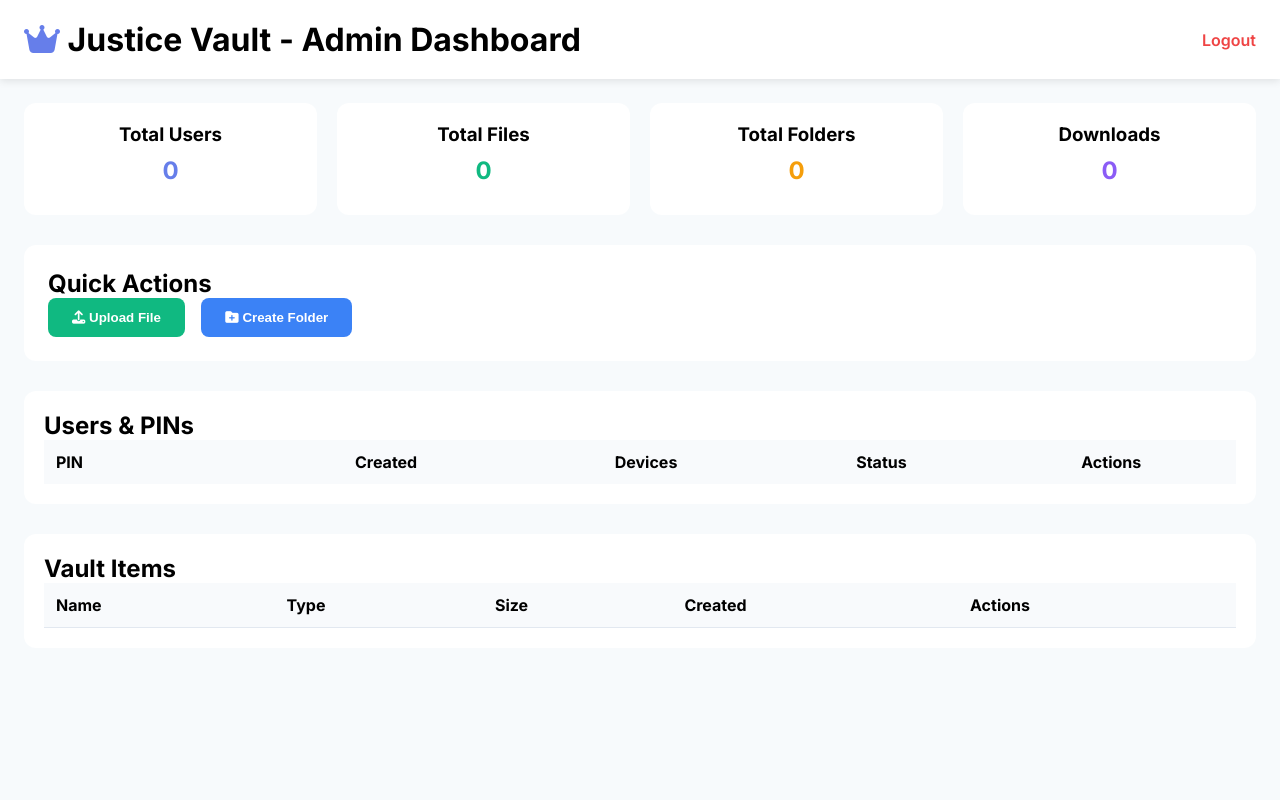
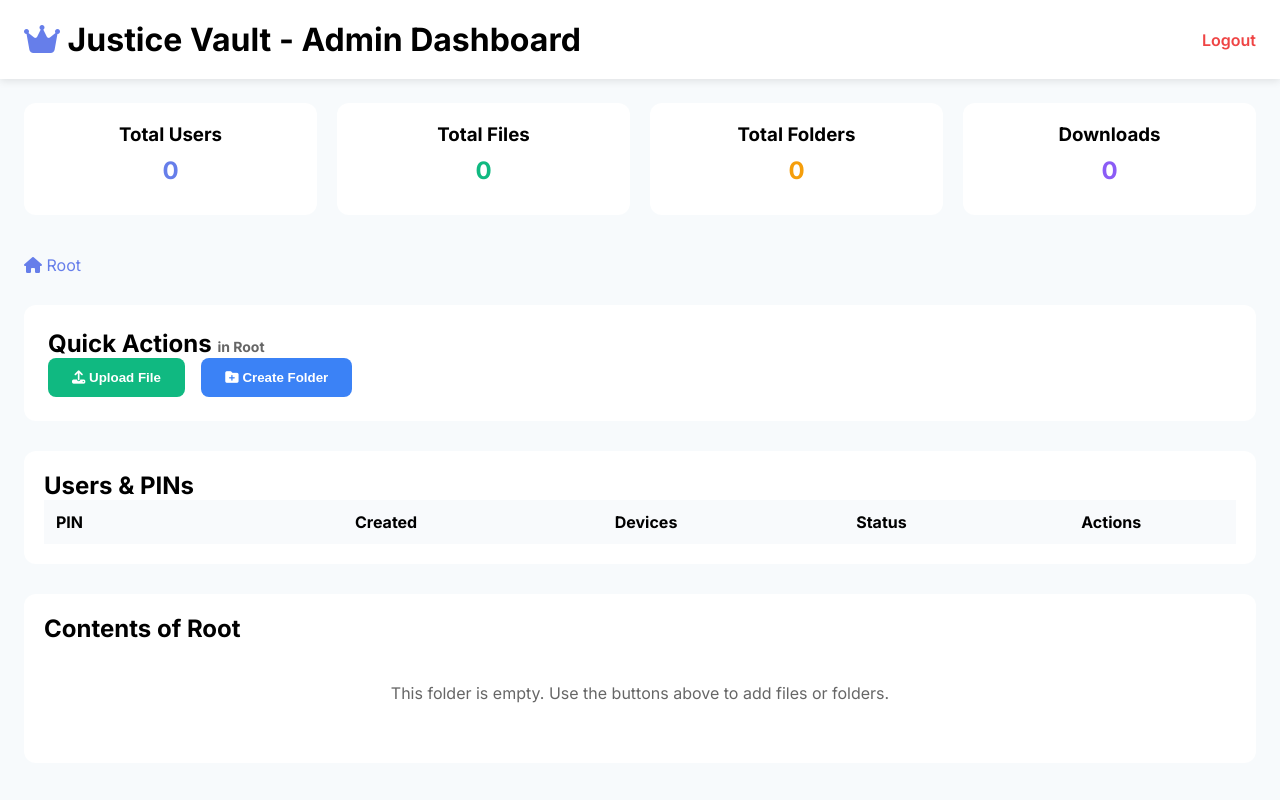
Before and after one commit to clinton10-cyber/justice-vault, a Flask app: page /admin/dashboard in a window 1280 px wide. Run offline with Flask 3, Linux system fonts and the light colour scheme; the visitor is signed in with stand-in values (Sample User, id 1); lists and menus that the app fills with data are empty.

```diff
--- a/templates/admin_dashboard.html
+++ b/templates/admin_dashboard.html
@@ -90,6 +90,28 @@
     }
     .badge-folder { background: #fef3c7; color: #d97706; }
     .badge-file { background: #e0e7ff; color: #4f46e5; }
+    .breadcrumb {
+        display: flex;
+        align-items: center;
+        gap: 8px;
+        flex-wrap: wrap;
+        margin-bottom: 20px;
+        padding: 10px 0;
+    }
+    .breadcrumb a {
+        color: #667eea;
+        text-decoration: none;
+    }
+    .breadcrumb a:hover {
+        text-decoration: underline;
+    }
+    .folder-card {
+        cursor: pointer;
+        transition: transform 0.2s;
+    }
+    .folder-card:hover {
+        transform: translateY(-3px);
+    }
 </style>
 
 <div style="background: #f7fafc; min-height: 100vh;">
@@ -123,13 +145,28 @@
             </div>
         </div>
 
-        <!-- Quick Actions -->
+        <!-- Breadcrumb Navigation -->
+        <div class="breadcrumb">
+            <a href="{{ url_for('admin_dashboard') }}"><i class="fas fa-home"></i> Root</a>
+            {% for crumb in breadcrumb %}
+                <span>/</span>
+                <a href="{{ url_for('admin_dashboard', folder_id=crumb.id) }}">{{ crumb.name }}</a>
+            {% endfor %}
+        </div>
+
+        <!-- Quick Actions (create folder/upload file inside current folder) -->
         <div style="background: white; padding: 24px; border-radius: 12px; margin-bottom: 30px;">
-            <h2>Quick Actions</h2>
-            <button onclick="openUploadModal()" class="action-btn" style="background: #10b981; color: white; margin-right: 12px;">
+            <h2>Quick Actions
+                {% if current_folder %}
+                    <small style="font-size: 14px; color: #666;">in folder: {{ current_folder.name }}</small>
+                {% else %}
+                    <small style="font-size: 14px; color: #666;">in Root</small>
+                {% endif %}
+            </h2>
+            <button onclick="openUploadModal({{ folder_id if folder_id else 'null' }})" class="action-btn" style="background: #10b981; color: white; margin-right: 12px;">
                 <i class="fas fa-upload"></i> Upload File
             </button>
-            <button onclick="openFolderModal()" class="action-btn" style="background: #3b82f6; color: white;">
+            <button onclick="openFolderModal({{ folder_id if folder_id else 'null' }})" class="action-btn" style="background: #3b82f6; color: white;">
                 <i class="fas fa-folder-plus"></i> Create Folder
             </button>
         </div>
@@ -159,7 +196,7 @@
                                 Manage Access
                             </button>
                             <a href="{{ url_for('user_devices', user_id=user.id) }}" style="background:#3b82f6;color:white;padding:6px 12px;border-radius:6px;text-decoration:none;margin:2px;">Devices</a>
-                            <a href="{{ url_for('delete_pin', user_id=user.id) }}" onclick="return confirm('Delete this PIN permanently?')" style="background:#ef4444;color:white;padding:6px 12px;border-radius:6px;text-decoration:none;margin:2px;">Delete</a>
+                            <a href="{{ url_for('delete_pin', user_id=user.id) }}?folder_id={{ folder_id }}" onclick="return confirm('Delete this PIN permanently?')" style="background:#ef4444;color:white;padding:6px 12px;border-radius:6px;text-decoration:none;margin:2px;">Delete</a>
                         </td>
                     </tr>
                     {% endfor %}
@@ -167,9 +204,16 @@
             </table>
         </div>
 
-        <!-- Items Table -->
+        <!-- Vault Items Table (with folder navigation) -->
         <div style="background: white; border-radius: 12px; padding: 20px; overflow-x: auto;">
-            <h2>Vault Items</h2>
+            <h2>Contents
+                {% if current_folder %}
+                    of "{{ current_folder.name }}"
+                {% else %}
+                    of Root
+                {% endif %}
+            </h2>
+            {% if items %}
                 <table class="item-table">
                     <thead>
                         <tr><th>Name</th><th>Type</th><th>Size</th><th>Created</th><th>Actions</th></tr>
@@ -177,16 +221,32 @@
                     <tbody>
                         {% for item in items %}
                         <tr>
-                        <td><i class="fas {{ 'fa-folder' if item.type == 'folder' else 'fa-file' }}"></i> {{ item.name }}</td>
+                            <td>
+                                {% if item.type == 'folder' %}
+                                    <a href="{{ url_for('admin_dashboard', folder_id=item.id) }}" style="color: #3b82f6; text-decoration: none;">
+                                        <i class="fas fa-folder"></i> {{ item.name }}
+                                    </a>
+                                {% else %}
+                                    <i class="fas fa-file"></i> {{ item.name }}
+                                {% endif %}
+                            </td>
                             <td><span class="badge {{ 'badge-folder' if item.type == 'folder' else 'badge-file' }}">{{ item.type }}</span></td>
                             <td>{% if item.size %}{{ (item.size / 1024 / 1024)|round(2) }} MB{% else %}—{% endif %}</td>
                             <td>{{ item.created_at }}</td>
-                        <td><a href="{{ url_for('delete_item', item_id=item.id) }}" onclick="return confirm('Delete this item permanently?')" style="color:#ef4444;"><i class="fas fa-trash"></i> Delete</a></td>
+                            <td>
+                                <a href="{{ url_for('delete_item', item_id=item.id) }}?folder_id={{ folder_id }}" onclick="return confirm('Delete this item permanently?')" style="color:#ef4444;">
+                                    <i class="fas fa-trash"></i> Delete
+                                </a>
+                            </td>
                         </tr>
                         {% endfor %}
                     </tbody>
                 </table>
+            {% else %}
+                <p style="text-align: center; color: #666; padding: 40px;">This folder is empty. Use the buttons above to add files or folders.</p>
+            {% endif %}
         </div>
+
     </div>
 </div>
 
@@ -196,23 +256,23 @@
         <h3><i class="fas fa-upload"></i> Upload File</h3>
         <form method="POST" action="{{ url_for('upload_item') }}" enctype="multipart/form-data">
             <input type="hidden" name="type" value="file">
+            <input type="hidden" name="parent_id" id="uploadParentId" value="{{ folder_id if folder_id else '' }}">
+
             <label>Name:</label>
             <input type="text" name="name" id="uploadName" required style="width:100%; padding:10px; margin:8px 0; border-radius:6px; border:1px solid #ccc;">
+
             <div class="upload-area" id="dropZone">
                 <i class="fas fa-cloud-upload-alt" style="font-size:50px; color:#667eea;"></i>
                 <p>Click or drag & drop file here</p>
                 <input type="file" name="file" id="fileInput" style="display:none;" onchange="handleFileSelect(this)">
             </div>
+
             <label style="margin-top:15px;">Folder Icon (optional):</label>
             <input type="file" name="picture" accept="image/*" style="width:100%; padding:8px;">
-            <label style="margin-top:15px;">Parent Folder:</label>
-            <select name="parent_id" style="width:100%; padding:10px; border-radius:6px;">
-                <option value="">Root Directory</option>
-                {% for folder in folders %}
-                <option value="{{ folder.id }}">{{ folder.name }}</option>
-                {% endfor %}
-            </select>
-            <button type="submit" style="width:100%; margin-top:20px; padding:14px; background:#10b981; color:white; border:none; border-radius:8px; font-size:16px;">Upload File</button>
+
+            <button type="submit" style="width:100%; margin-top:20px; padding:14px; background:#10b981; color:white; border:none; border-radius:8px; font-size:16px;">
+                Upload File
+            </button>
         </form>
         <button onclick="closeUploadModal()" style="width:100%; margin-top:10px; padding:12px;">Cancel</button>
     </div>
@@ -224,18 +284,17 @@
         <h3><i class="fas fa-folder-plus"></i> Create New Folder</h3>
         <form method="POST" action="{{ url_for('upload_item') }}" enctype="multipart/form-data">
             <input type="hidden" name="type" value="folder">
+            <input type="hidden" name="parent_id" id="folderParentId" value="{{ folder_id if folder_id else '' }}">
+
             <label>Folder Name:</label>
             <input type="text" name="name" required style="width:100%; padding:10px; margin:8px 0; border-radius:6px; border:1px solid #ccc;">
+
             <label style="margin-top:15px;">Folder Icon (optional):</label>
             <input type="file" name="picture" accept="image/*" style="width:100%; padding:8px;">
-            <label style="margin-top:15px;">Parent Folder:</label>
-            <select name="parent_id" style="width:100%; padding:10px; border-radius:6px;">
-                <option value="">Root Directory</option>
-                {% for folder in folders %}
-                <option value="{{ folder.id }}">{{ folder.name }}</option>
-                {% endfor %}
-            </select>
-            <button type="submit" style="width:100%; margin-top:20px; padding:14px; background:#3b82f6; color:white; border:none; border-radius:8px; font-size:16px;">Create Folder</button>
+
+            <button type="submit" style="width:100%; margin-top:20px; padding:14px; background:#3b82f6; color:white; border:none; border-radius:8px; font-size:16px;">
+                Create Folder
+            </button>
         </form>
         <button onclick="closeFolderModal()" style="width:100%; margin-top:10px; padding:12px;">Cancel</button>
     </div>
@@ -255,16 +314,26 @@
 </div>
 
 <script>
-    // Embed all items from the server into a JavaScript variable
+    // Embed all items from the server (for permission modal)
     const allItems = {{ items | tojson }};
     let currentUserId = null;
-    let currentRestrictedIds = [];   // list of item IDs that are restricted for this user
+    let currentRestrictedIds = [];
 
     // Modal control functions
-    function openUploadModal() { document.getElementById('uploadModal').style.display = 'flex'; }
+    function openUploadModal(folderId) {
+        const parentInput = document.getElementById('uploadParentId');
+        if (parentInput) parentInput.value = folderId || '';
+        document.getElementById('uploadModal').style.display = 'flex';
+    }
     function closeUploadModal() { document.getElementById('uploadModal').style.display = 'none'; }
-    function openFolderModal() { document.getElementById('createFolderModal').style.display = 'flex'; }
+
+    function openFolderModal(folderId) {
+        const parentInput = document.getElementById('folderParentId');
+        if (parentInput) parentInput.value = folderId || '';
+        document.getElementById('createFolderModal').style.display = 'flex';
+    }
     function closeFolderModal() { document.getElementById('createFolderModal').style.display = 'none'; }
+
     function closePermissionModal() { document.getElementById('permissionModal').style.display = 'none'; }
 
     // Click outside to close
@@ -300,7 +369,6 @@
         currentUserId = userId;
         document.getElementById('modalUserPin').innerText = userPin;
 
-        // Fetch current restricted items for this user
         try {
             const response = await fetch(`/admin/get_permissions/${userId}`);
             const data = await response.json();
@@ -318,8 +386,6 @@
         if (!grid) return;
         grid.innerHTML = '';
 
-        // Display only files and folders that are not in a restricted parent? For simplicity, show all items.
-        // But you may want to show only top-level or all. Here we show all items from the server.
         for (const item of allItems) {
             const isRestricted = currentRestrictedIds.includes(item.id);
             const div = document.createElement('div');
@@ -341,12 +407,10 @@
     function toggleItemRestriction(itemId, element) {
         const idx = currentRestrictedIds.indexOf(itemId);
         if (idx === -1) {
-            // Currently accessible → restrict
             currentRestrictedIds.push(itemId);
             element.classList.remove('accessible');
             element.classList.add('restricted');
         } else {
-            // Currently restricted → allow access
             currentRestrictedIds.splice(idx, 1);
             element.classList.remove('restricted');
             element.classList.add('accessible');
@@ -358,9 +422,12 @@
         const formData = new URLSearchParams();
         formData.append('user_id', currentUserId);
         formData.append('restricted_items', currentRestrictedIds.join(','));
+        // pass current folder_id to return to same folder after saving
+        const folderId = {{ folder_id if folder_id else 'null' }};
+        formData.append('folder_id', folderId !== null ? folderId : '');
 
         try {
-            const response = await fetch('/admin/update_permissions', {
+            const response = await fetch('/admin/update_permissions?' + new URLSearchParams({folder_id: folderId !== null ? folderId : ''}), {
                 method: 'POST',
                 headers: { 'Content-Type': 'application/x-www-form-urlencoded' },
                 body: formData.toString()
@@ -368,6 +435,7 @@
             if (response.ok) {
                 alert('Permissions updated successfully!');
                 closePermissionModal();
+                location.reload(); // refresh to reflect any changes
             } else {
                 alert('Failed to update permissions. Server error.');
             }
@@ -377,7 +445,6 @@
         }
     }
 
-    // Helper to escape HTML to prevent XSS
     function escapeHtml(str) {
         if (!str) return '';
         return str.replace(/[&<>]/g, function(m) {
@@ -388,6 +455,6 @@
         });
     }
 
-    console.log("✅ Admin Dashboard fully loaded with permission management.");
+    console.log("✅ Admin Dashboard with folder navigation loaded.");
 </script>
 {% endblock %}
```
Lines whose indentation alone changed are shown as unchanged.
